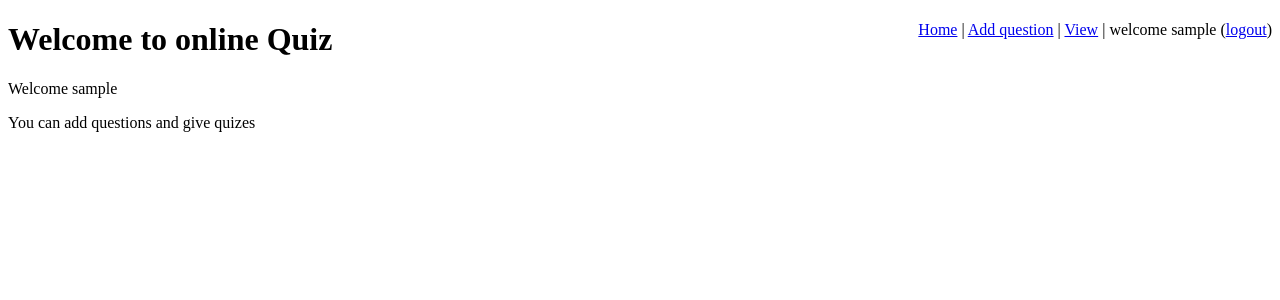
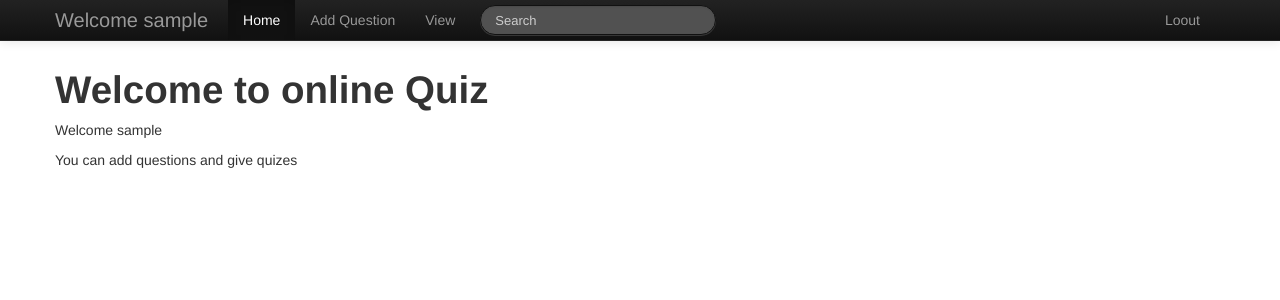
Before and after one commit to tushargosavi/oquiz, a Django app: page / in a window 1280 px wide. Shown: the top 300 px of the page. Run offline with Django 3.2, Linux system fonts and the light colour scheme; the visitor is signed in with stand-in values (Sample User, id 1); parts of the project's set-up code (start-up, migrations or seed data) failed here and were passed over; some libraries are stand-ins or nearby versions.

Commit message:
Use bootstrap for html pages for better look

```diff
--- a/oquiz/settings.py
+++ b/oquiz/settings.py
@@ -62,7 +62,7 @@ STATIC_ROOT = ''
 
 # URL prefix for static files.
 # Example: "http://media.lawrence.com/static/"
-STATIC_URL = '/static/'
+STATIC_URL = '/static'
 
 # Additional locations of static files
 STATICFILES_DIRS = (
--- a/templates/base.html
+++ b/templates/base.html
@@ -1,25 +1,77 @@
-<!DOCTYPE html PUBLIC "-//W3C//DTD XHTML 1.0 Transitional//EN"
-	  "http://www.w3.org/TR/xhtml1/DTD/xhtml1-transitional. dtd">
-<html>
+<!DOCTYPE html>
+<html lang="en">
   <head>
+    <meta charset="utf-8">
     <title>Django Bookmarks | {% block title %}{% endblock %}</title>
-    <link rel="stylesheet" href="/static/app/css/style.css" type="text/css" />
+    <meta name="viewport" content="width=device-width, initial-scale=1.0">
+    <meta name="description" content="">
+    <meta name="author" content="">
+
+    <!-- Le styles -->
+    <link href="/static/external/css/bootstrap.min.css" rel="stylesheet">
+    <style>
+      body {
+        padding-top: 60px; /* 60px to make the container go all the way to the bottom of the topbar */
+      }
+    </style>
+    <link href="/static/external/css/bootstrap-responsive.min.css" rel="stylesheet">
+
+    <!-- HTML5 shim, for IE6-8 support of HTML5 elements -->
+    <!--[if lt IE 9]>
+      <script src="/static/external/js/html5shiv.js"></script>
+    <![endif]-->
+
+    <!-- Fav and touch icons -->
+    <link rel="apple-touch-icon-precomposed" sizes="144x144" href="/static/external/ico/apple-touch-icon-144-precomposed.png">
+    <link rel="apple-touch-icon-precomposed" sizes="114x114" href="/static/external/ico/apple-touch-icon-114-precomposed.png">
+    <link rel="apple-touch-icon-precomposed" sizes="72x72" href="/static/external/ico/apple-touch-icon-72-precomposed.png">
+    <link rel="apple-touch-icon-precomposed" href="/static/external/ico/apple-touch-icon-57-precomposed.png">
+    <link rel="shortcut icon" href="/static/external/ico/favicon.png">
   </head>
+
   <body>
 
-    <div id="nav">
-      <a href="/">Home</a> |
-      {% if user.is_authenticated %}
-         <a href="/question/add">Add question</a> |
-	 <a href="/user/{{ user.username }}/">View</a> |
-         welcome {{ user.username }} (<a href="/logout">logout</a>)
-      {% else %}
-         <a href="/login">login</a> |
-	 <a href="/register">Register</a>
-      {% endif %}
+    <div class="navbar navbar-inverse navbar-fixed-top">
+      <div class="navbar-inner">
+	<div class="container">
+	  <a class="brand" href="#">Welcome {{ user.username }}</a>
+	  <ul class="nav">
+	    <li class="active"><a href="/">Home</a></li>
+	    {% if user.is_authenticated %}
+	    <li><a href="/question/add">Add Question</a></li>
+	    <li><a href="/user/{{ user.username }}/">View</a></li>
+	    {% endif %}
+	  </ul>
+	  <form class="navbar-search pull-left">
+	    <input type="text" class="search-query" placeholder="Search">
+	  </form>
+	  <div class="pull-right">
+	    <ul class="nav">
+	      {% if user.is_authenticated %}
+	      <li><a href="/logout">Loout</a></li>
+	      {% else %}
+	      <li><a href="/login">Login</a></li>
+	      <li><a href="/register">Register</a></li>
+	      {% endif %}
+	    </ul>
+	  </div>
+	</div>
+      </div>
     </div>
+
+
+    <div class="container">
 
     <h1>{% block head %}{% endblock %}</h1>
     {% block content %}{% endblock %}
+
+    </div> <!-- /container -->
+
+    <!-- Le javascript
+    ================================================== -->
+    <!-- Placed at the end of the document so the pages load faster -->
+    <script src="/static/external/js/jquery.js"></script>
+    <script src="/static/external/js/bootstrap.min.js"></script>
+
   </body>
 </html>
```
